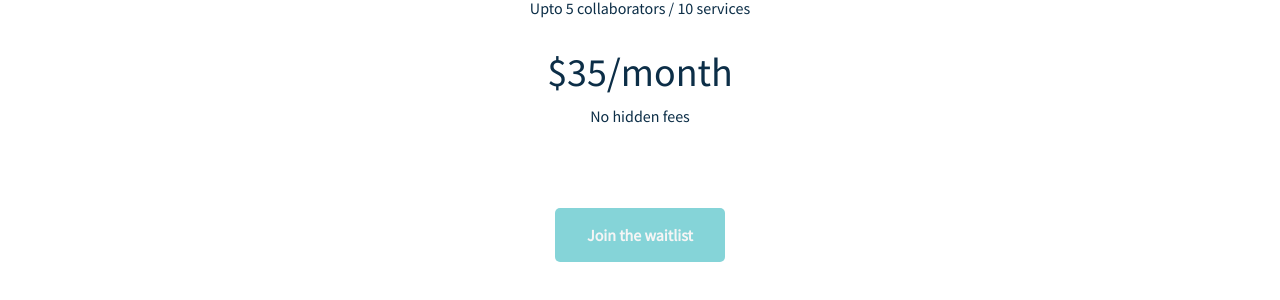
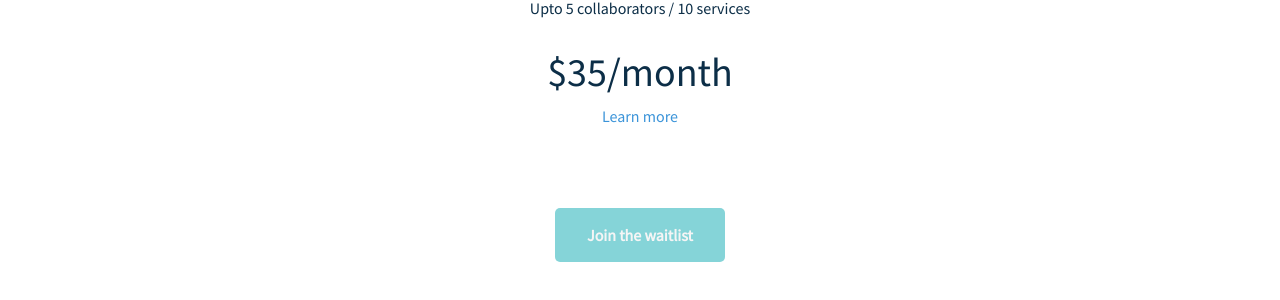
Before and after one commit to micro-community/go-micro-v2-doc, a Jekyll site: the page built from pricing.html, in a window 1280 px wide. Shown: the part 560-860 px from the top of the page. Built offline with Jekyll 4.4.1, drawn with Linux system fonts in a browser that asks for light colours; nearby versions of some CDN libraries.

Commit message:
learn more

```diff
--- a/pricing.html
+++ b/pricing.html
@@ -29,7 +29,7 @@
 	    </table>
 	    <div class="the-price">
 	      <h1>$35<span class="subscript">/month</span></h1>
-	      <p>No hidden fees</p>
+	      <p><a href="https://m3o.dev/concepts/platform">Learn more</a></p>
 	    </div>
 	  </div>
 	</div>
--- a/subscribe.html
+++ b/subscribe.html
@@ -109,7 +109,7 @@
                     </table>
                     <div class="the-price">
                       <h1>$35<span class="subscript">/month</span></h1>
-		      <p>No hidden fees</p>
+		      <p><a href="https://m3o.dev/concepts/platform">Learn more</a></p>
                     </div>
                   </div>
                 </div>
```
